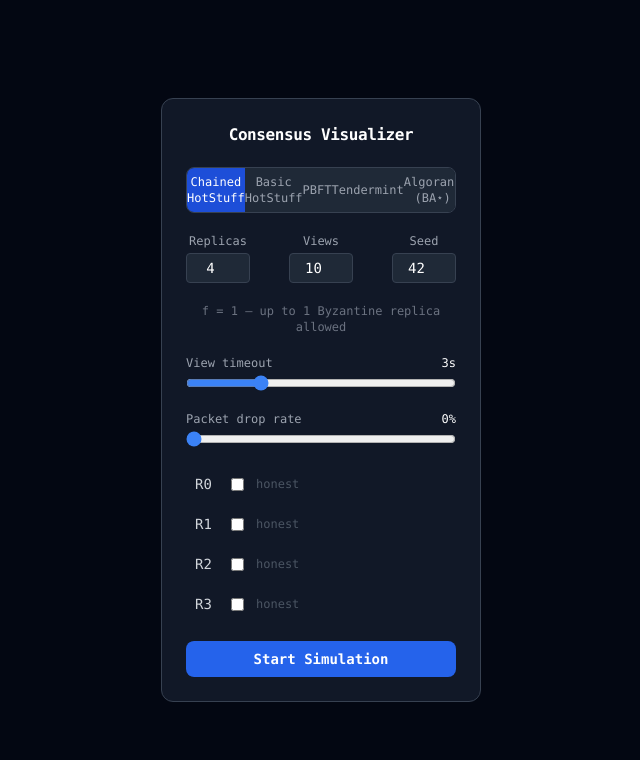
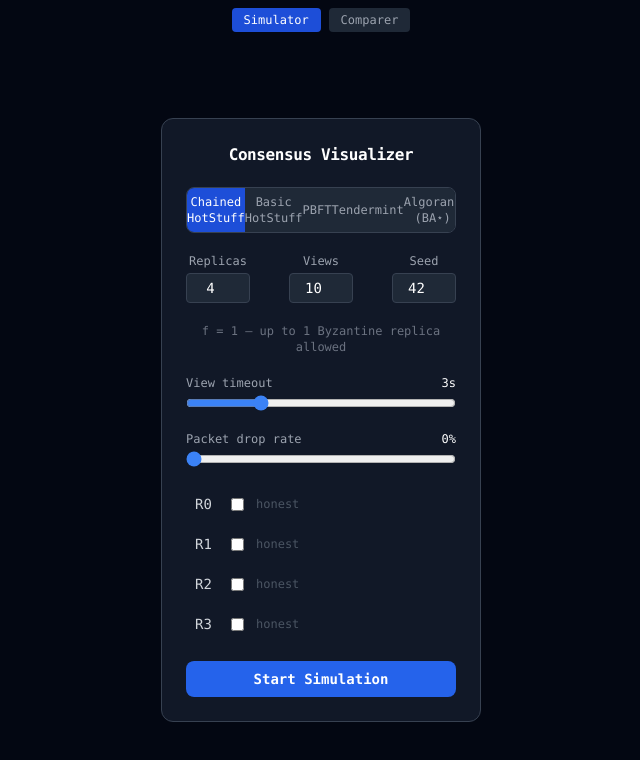
Before and after one commit to luca-dallalana/Consensus_Visualizer, a React (Vite) app: page / in a window 1280 px wide. Shown: the top 760 px of the page, without its empty margins (319-959 px from the left). Built offline with nearby package versions, Linux system fonts and the light colour scheme.

Commit message:
Feat: wire Comparer into App with Simulator/Comparer mode toggle

```diff
--- a/src/App.tsx
+++ b/src/App.tsx
@@ -1,11 +1,31 @@
+import { useState } from 'react'
 import { useAutoAdvance } from './store/useAutoAdvance'
 import SimCanvas from './components/SimCanvas'
+import Comparer from './components/Comparer'
 
 export default function App() {
   useAutoAdvance()
+  const [mode, setMode] = useState<'sim' | 'compare'>('sim')
+
   return (
     <div className="flex flex-col h-screen bg-gray-950 text-white">
-      <SimCanvas />
+      <div className="flex justify-center gap-2 py-2 text-xs font-mono shrink-0">
+        <button
+          type="button"
+          onClick={() => setMode('sim')}
+          className={`px-3 py-1 rounded ${mode === 'sim' ? 'bg-blue-700 text-white' : 'bg-gray-800 text-gray-400 hover:text-white'}`}
+        >
+          Simulator
+        </button>
+        <button
+          type="button"
+          onClick={() => setMode('compare')}
+          className={`px-3 py-1 rounded ${mode === 'compare' ? 'bg-blue-700 text-white' : 'bg-gray-800 text-gray-400 hover:text-white'}`}
+        >
+          Comparer
+        </button>
+      </div>
+      {mode === 'sim' ? <SimCanvas /> : <Comparer />}
     </div>
   )
 }
```
